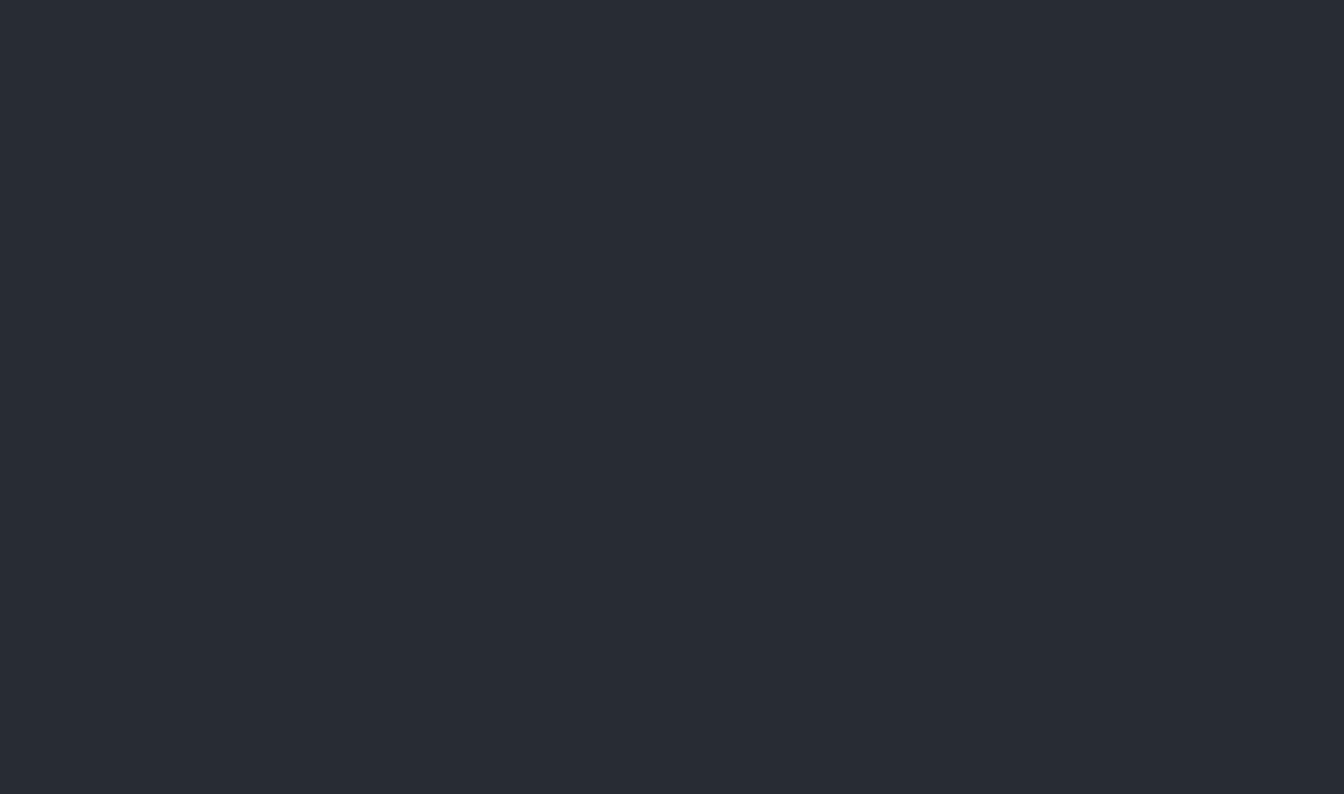
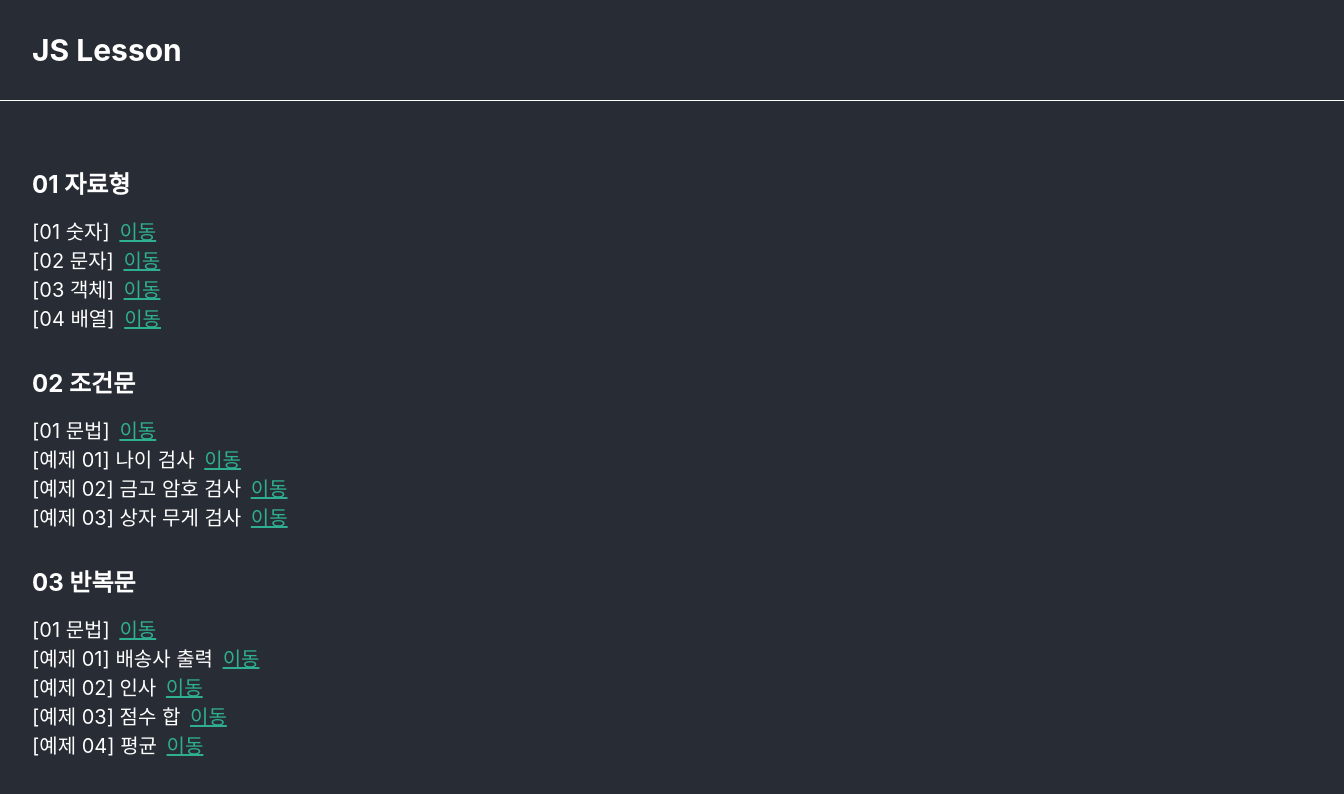
Before and after one commit to Lee-clipse/js-web-lesson, a React (Create React App) app in the folder lesson/: page / in a window 1280 px wide. Before the commit this address had no page. Shown: the top 794 px of the page, 1344 px wide, since content can reach past the window. Built offline with nearby package versions, Linux system fonts and the light colour scheme.

Commit message:
refactor: 파일명 변경 및 Home 구현

```diff
--- a/lesson/src/App.css
+++ b/lesson/src/App.css
@@ -22,3 +22,8 @@ body {
     margin: 2rem 0 1rem 0;
   }
 }
+
+.link-button {
+  color: #2faf91;
+  padding-left: 0.6rem;
+}
--- a/lesson/src/App.js
+++ b/lesson/src/App.js
@@ -5,19 +5,23 @@ import Index0102 from "./lesson/01_자료형/02_문자.jsx";
 import Index0103 from "./lesson/01_자료형/03_객체.jsx";
 import Index0104 from "./lesson/01_자료형/04_배열.jsx";
 import Index0201 from "./lesson/02_조건문/01_문법.jsx";
-import Index0202 from "./lesson/02_조건문/02_예제1.jsx";
-import Index0203 from "./lesson/02_조건문/03_예제2.jsx";
-import Index0204 from "./lesson/02_조건문/04_예제3.jsx";
+import Index0202 from "./lesson/02_조건문/예제_01.jsx";
+import Index0203 from "./lesson/02_조건문/예제_02.jsx";
+import Index0204 from "./lesson/02_조건문/예제_03.jsx";
 import Index0301 from "./lesson/03_반복문/01_문법.jsx";
-import Index0302 from "./lesson/03_반복문/02_예제1.jsx";
-import Index0303 from "./lesson/03_반복문/03_예제2.jsx";
-import Index0304 from "./lesson/03_반복문/04_예제3.jsx";
-import Index0305 from "./lesson/03_반복문/05_예제4.jsx";
+import Index0302 from "./lesson/03_반복문/예제_01.jsx";
+import Index0303 from "./lesson/03_반복문/예제_02.jsx";
+import Index0304 from "./lesson/03_반복문/예제_03.jsx";
+import Index0305 from "./lesson/03_반복문/예제_04.jsx";
+
+import Home from "./Home.jsx";
 
 function App() {
   return (
     <BrowserRouter>
       <Routes>
+        <Route path="/" element={<Home />}></Route>
+
         <Route path="/0101" element={<Index0101 />}></Route>
         <Route path="/0102" element={<Index0102 />}></Route>
         <Route path="/0103" element={<Index0103 />}></Route>
--- /dev/null
+++ b/lesson/src/Home.jsx
@@ -0,0 +1,102 @@
+import React from "react";
+
+const Home = () => {
+  return (
+    <div>
+      <div id="lesson-title">JS Lesson</div>
+      <div id="lesson-content">
+        <div className="title">01 자료형</div>
+        <div>
+          <div>
+            [01 숫자]
+            <a className="link-button" href="/0101">
+              이동
+            </a>
+          </div>
+          <div>
+            [02 문자]
+            <a className="link-button" href="/0102">
+              이동
+            </a>
+          </div>
+          <div>
+            [03 객체]
+            <a className="link-button" href="/0103">
+              이동
+            </a>
+          </div>
+          <div>
+            [04 배열]
+            <a className="link-button" href="/0104">
+              이동
+            </a>
+          </div>
+        </div>
+
+        <div className="title">02 조건문</div>
+        <div>
+          <div>
+            [01 문법]
+            <a className="link-button" href="/0201">
+              이동
+            </a>
+          </div>
+          <div>
+            [예제 01] 나이 검사
+            <a className="link-button" href="/0202">
+              이동
+            </a>
+          </div>
+          <div>
+            [예제 02] 금고 암호 검사
+            <a className="link-button" href="/0203">
+              이동
+            </a>
+          </div>
+          <div>
+            [예제 03] 상자 무게 검사
+            <a className="link-button" href="/0204">
+              이동
+            </a>
+          </div>
+        </div>
+
+        <div className="title">03 반복문</div>
+        <div>
+          <div>
+            [01 문법]
+            <a className="link-button" href="/0301">
+              이동
+            </a>
+          </div>
+          <div>
+            [예제 01] 배송사 출력
+            <a className="link-button" href="/0302">
+              이동
+            </a>
+          </div>
+          <div>
+            [예제 02] 인사
+            <a className="link-button" href="/0303">
+              이동
+            </a>
+          </div>
+          <div>
+            [예제 03] 점수 합
+            <a className="link-button" href="/0304">
+              이동
+            </a>
+          </div>
+          <div>
+            [예제 04] 평균
+            <a className="link-button" href="/0305">
+              이동
+            </a>
+          </div>
+        </div>
+      </div>
+    </div>
+  );
+};
+
+export default Home;
--- a/lesson/src/lesson/02_조건문/02_예제1.jsx
+++ b/lesson/src/lesson/02_조건문/예제_01.jsx
@@ -7,9 +7,9 @@ const Index0202 = () => {
 
   return (
     <div>
-      <div id="lesson-title">조건문 - 문제 1: 나이 검사</div>
+      <div id="lesson-title">조건문 - 예제 1: 나이 검사</div>
       <div id="lesson-content">
-        <div className="title">문제</div>
+        <div className="title">예제</div>
         <div>나이 `age`를 입력 받아서 아래 조건에 맞게 `message`를 출력하시오.</div>
         <div>20살 이상이라면 "성인입니다"를 출력하고,</div>
         <div>그렇지 않다면, "성인이 아닙니다"를 출력하시오. </div>
--- a/lesson/src/lesson/02_조건문/03_예제2.jsx
+++ b/lesson/src/lesson/02_조건문/예제_02.jsx
@@ -7,9 +7,9 @@ const Index0203 = () => {
 
   return (
     <div>
-      <div id="lesson-title">조건문 - 문제 2: 금고 암호 검사</div>
+      <div id="lesson-title">조건문 - 예제 2: 금고 암호 검사</div>
       <div id="lesson-content">
-        <div className="title">문제</div>
+        <div className="title">예제</div>
         <div>암호 `password`를 입력 받아서 아래 조건에 맞게 `message`를 출력하시오.</div>
         <div>원래 금고 암호인 "okok"가 입력으로 들어오면 "SUCCESS"를 출력하고,</div>
         <div>그렇지 않다면, "FAIL"을 출력하시오. </div>
--- a/lesson/src/lesson/02_조건문/04_예제3.jsx
+++ b/lesson/src/lesson/02_조건문/예제_03.jsx
@@ -7,9 +7,9 @@ const Index0204 = () => {
 
   return (
     <div>
-      <div id="lesson-title">조건문 - 문제 3: 상자 무게 검사</div>
+      <div id="lesson-title">조건문 - 예제 3: 상자 무게 검사</div>
       <div id="lesson-content">
-        <div className="title">문제</div>
+        <div className="title">예제</div>
         <div>무게 `weight`를 입력 받아서 아래 조건에 맞게 `weightResult`를 출력하시오.</div>
         <div>무게가 20kg 이하라면 `weightResult`가 true,</div>
         <div>그렇지 않다면, `weightResult`가 false가 되도록 조건문을 작성하시오, </div>
--- a/lesson/src/lesson/03_반복문/02_예제1.jsx
+++ b/lesson/src/lesson/03_반복문/예제_01.jsx
@@ -5,9 +5,9 @@ const Index0302 = () => {
 
   return (
     <div>
-      <div id="lesson-title">조건문 - 문제 1: 배송사 출력</div>
+      <div id="lesson-title">조건문 - 예제 1: 배송사 출력</div>
       <div id="lesson-content">
-        <div className="title">문제</div>
+        <div className="title">예제</div>
         <div>`companyList`를 태그와 함께 출력하도록 반복문 코드를 작성하시오.</div>
 
         <div className="title">답</div>
--- a/lesson/src/lesson/03_반복문/03_예제2.jsx
+++ b/lesson/src/lesson/03_반복문/예제_02.jsx
@@ -5,9 +5,9 @@ const Index0303 = () => {
 
   return (
     <div>
-      <div id="lesson-title">조건문 - 문제 2: 인사</div>
+      <div id="lesson-title">조건문 - 예제 2: 인사</div>
       <div id="lesson-content">
-        <div className="title">문제</div>
+        <div className="title">예제</div>
         <div>"Kim", "Han", "Song" 에게 "Hello, 이름" 이라고 인사하도록</div>
         <div>배열을 생성하고, 반복문을 사용해 코드를 작성하시오.</div>
 
--- a/lesson/src/lesson/03_반복문/04_예제3.jsx
+++ b/lesson/src/lesson/03_반복문/예제_03.jsx
@@ -6,9 +6,9 @@ const Index0304 = () => {
 
   return (
     <div>
-      <div id="lesson-title">조건문 - 문제 3: 점수 합</div>
+      <div id="lesson-title">조건문 - 예제 3: 점수 합</div>
       <div id="lesson-content">
-        <div className="title">문제</div>
+        <div className="title">예제</div>
         <div>`gradeList`의 각 점수의 전체 합을 구하시오.</div>
         <div>- 힌트: 반복문을 사용하여, 각 점수를 더하기 연산</div>
 
--- a/lesson/src/lesson/03_반복문/05_예제4.jsx
+++ b/lesson/src/lesson/03_반복문/예제_04.jsx
@@ -6,9 +6,9 @@ const Index0305 = () => {
 
   return (
     <div>
-      <div id="lesson-title">조건문 - 문제 4: 평균</div>
+      <div id="lesson-title">조건문 - 예제 4: 평균</div>
       <div id="lesson-content">
-        <div className="title">문제</div>
+        <div className="title">예제</div>
         <div>`gradeList`의 각 점수의 평균을 구하시오.</div>
         <div>- 힌트: 반복문을 사용하여, 각 점수를 합한 후 `배열의 길이`로 나누면 평균</div>
 
```
